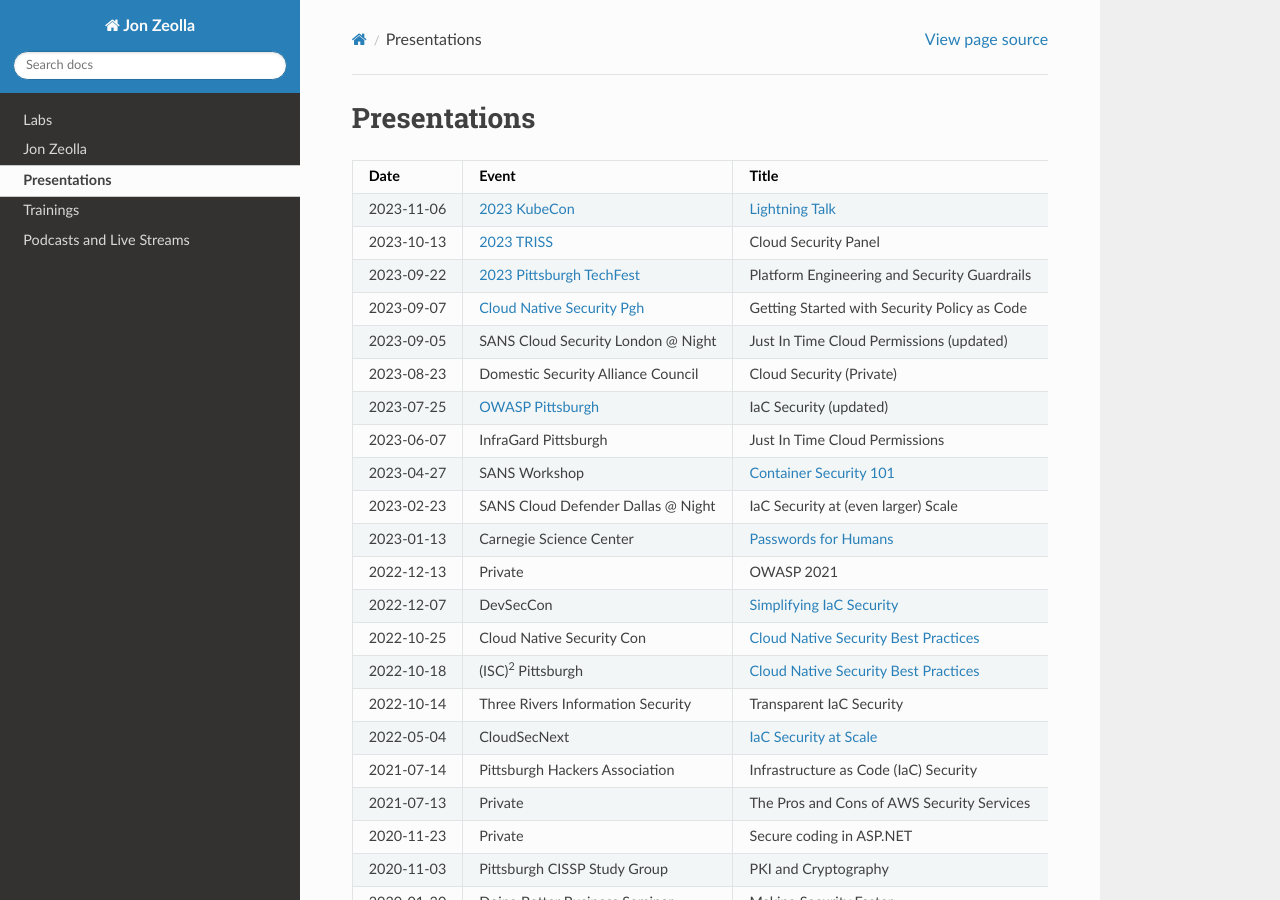
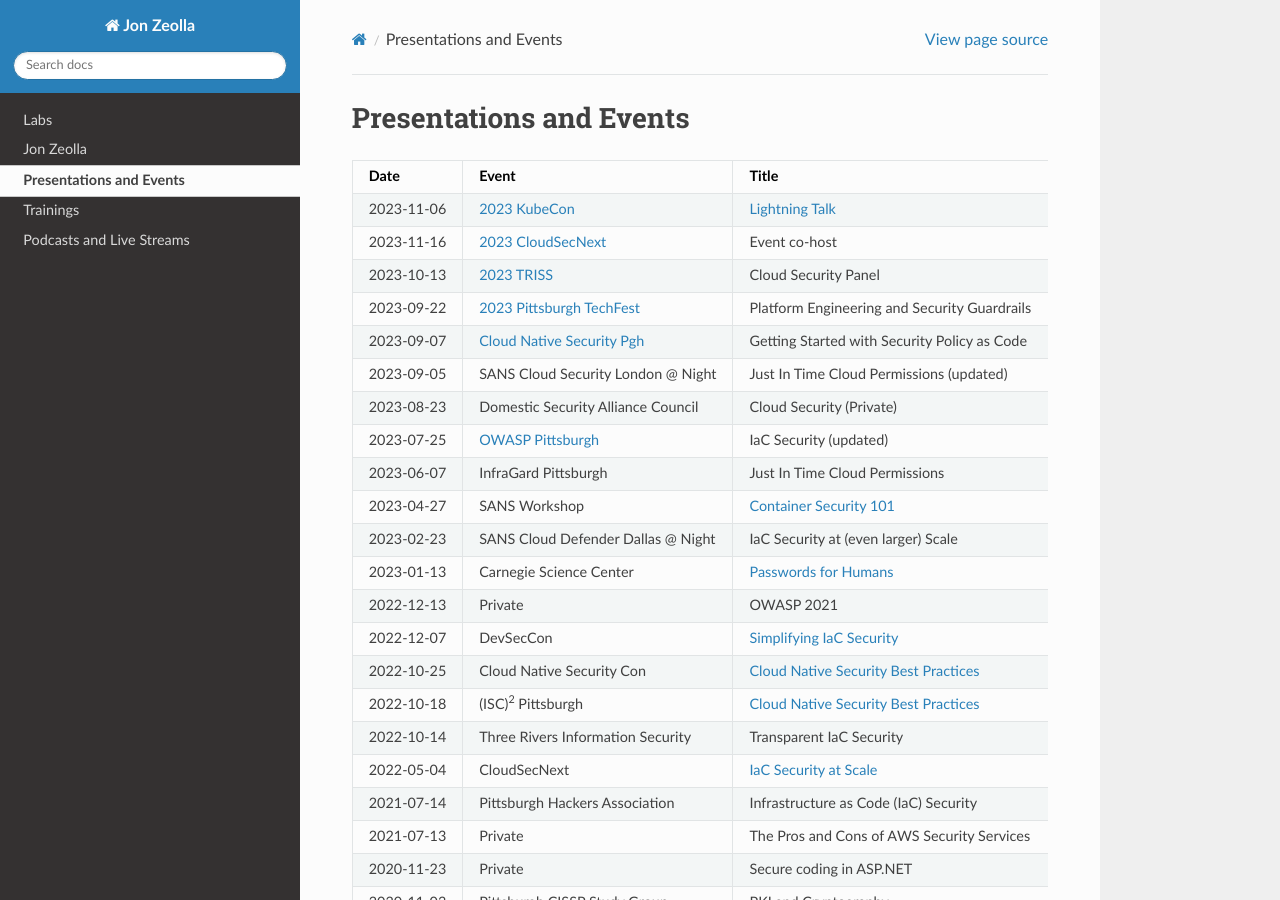
Before and after one commit to JonZeolla/JonZeolla.github.io, a Sphinx documentation site: the page built from docs/ref/content.md, in a window 1280 px wide and 900 px high. Built offline with Sphinx 7.4.7 and the Read the Docs theme 2.0.0, drawn with Linux system fonts in a browser that asks for light colours.

Commit message:
Add cloudsecnext

````diff
--- a/docs/ref/content.md
+++ b/docs/ref/content.md
@@ -5,11 +5,12 @@
 ```{toctree}
 ```
 
-# Presentations
+# Presentations and Events
 
 | Date       | Event                                  | Title                                                          |
 | ---------- | -------------------------------------- | -------------------------------------------------------------- |
 | 2023-11-06 | [2023 KubeCon][2023-KubeCon]           | [Lightning Talk][2023-KubeCon-Talk]                            |
+| 2023-11-16 | [2023 CloudSecNext][2023-CloudSecNext] | Event co-host                                                  |
 | 2023-10-13 | [2023 TRISS][2023-TRISS]               | Cloud Security Panel                                           |
 | 2023-09-22 | [2023 Pittsburgh TechFest][2023-TF]    | Platform Engineering and Security Guardrails                   |
 | 2023-09-07 | [Cloud Native Security Pgh][2023-CNSP] | Getting Started with Security Policy as Code                   |
@@ -67,6 +68,7 @@
 | 2012-08-07 | Pittsburgh Technical Institute         | Life After Graduation                                          |
 | 2011-10-05 | Pittsburgh Technical Institute         | Alumni Speaker Series                                          |
 
+[2023-CloudSecNext]: https://www.sans.org/cyber-security-training-events/cloudsecnext-summit-2023/ "2023 CloudSecNext"
 [2023-KubeCon-Talk]: https://kccncna2023.sched.com/event/1R2ll/cl-lightning-talk-empowering-the-deaf-and-hard-of-hearing-in-cloud-native-and-open-source-jon-zeolla-seiso-catherine-paganini-buoyant "2023 KubeCon Lightning Talk"
 [2023-KubeCon]: https://events.linuxfoundation.org/kubecon-cloudnativecon-north-america/ "2023 KubeCon and CloudNativeCon"
 [2023-TRISS]: https://www.threeriversinfosec.com/ "2023 Three Rivers Information Security Symposium"
````
